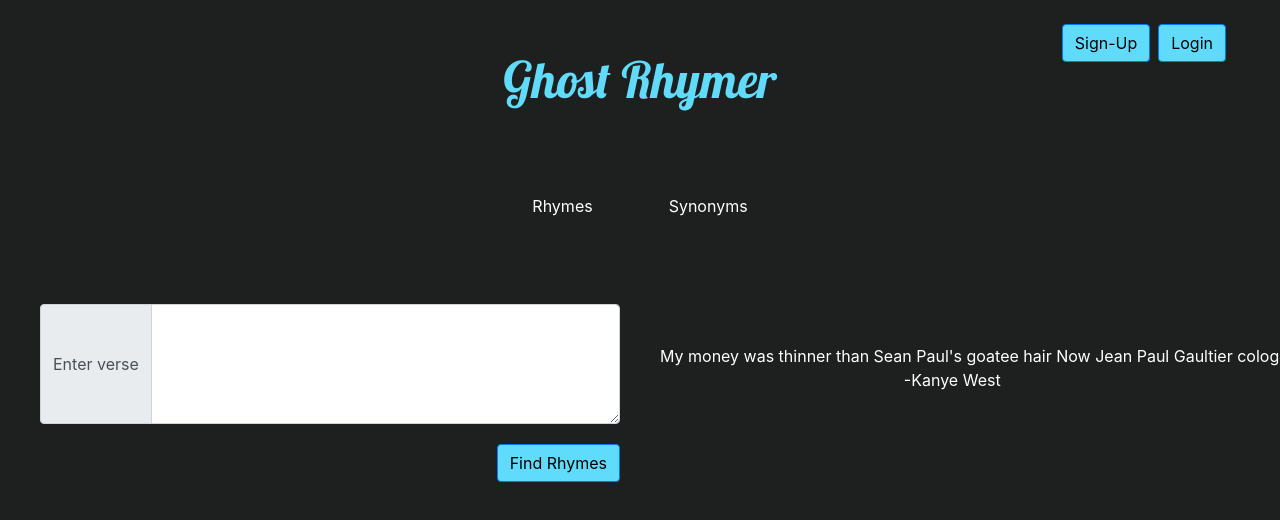
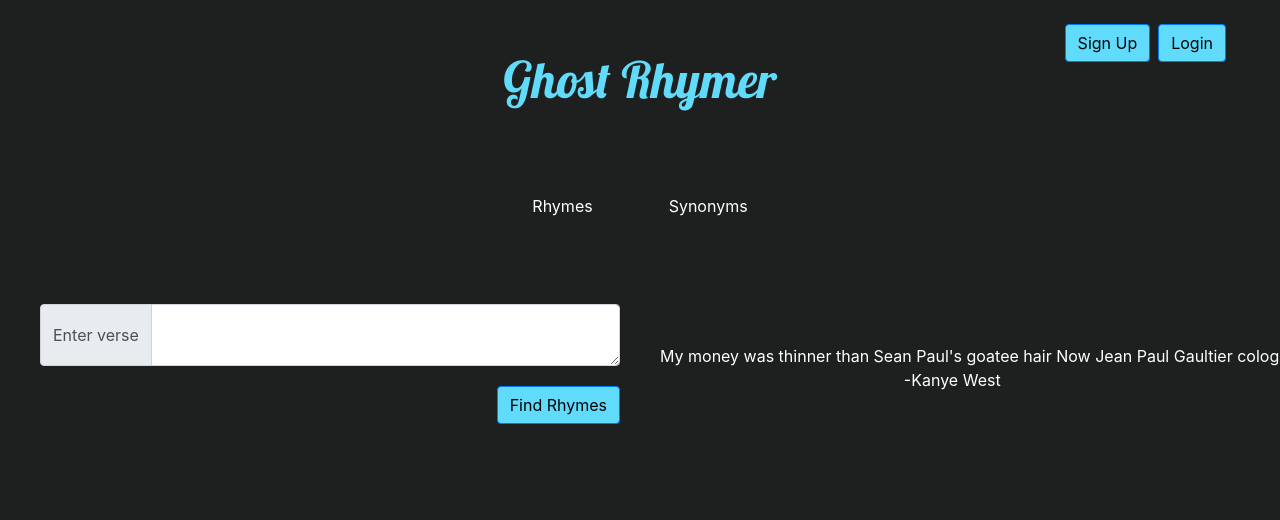
Before and after one commit to sonnannaeem/GhostRhymer, a React (Create React App) app in the folder frontend/: page / in a window 1280 px wide. Shown: the top 520 px of the page. Built offline with nearby package versions, Linux system fonts and the light colour scheme.

Commit message:
update Home.css textarea and button components
made submit button dynamically move with textarea resizing

```diff
--- a/frontend/src/components/Home.css
+++ b/frontend/src/components/Home.css
@@ -48,7 +48,7 @@
   text-align: center;
   margin: auto;
 }
-.ss {
+.user-action {
   margin-right: 50px;
   margin-top: 20px;
 }
@@ -62,10 +62,9 @@
   width: 100%;
 }
 .left-div {
-  padding: 20px;
-  float: left;
   width: 50%;
   position: relative;
+  display: inline-block;
   padding: 20px;
 }
 .right-div {
@@ -76,14 +75,9 @@
   position: relative;
   text-align: center;
 }
-p1 {
-  color: white;
-  margin: auto;
-}
-.gg {
-  position: relative;
+.submit-button {
   margin-top: 20px;
-  float: right;
+  text-align: right;
 }
 #submit {
   color: black;
--- a/frontend/src/components/Home.js
+++ b/frontend/src/components/Home.js
@@ -27,12 +27,12 @@ export default function Home() {
 
   return (
     <div>
-      <div className="ss">
+      <div className="user-action">
         <Button id="user" variant="primary" onClick={handleShowLogin}>
           Login
         </Button>
         <Button id="user" variant="primary" onClick={handleShowSignUp}>
-          Sign-Up
+          Sign Up
         </Button>
       </div>
       <Modal show={show} onHide={handleCloseSignUp}>
@@ -98,13 +98,13 @@ export default function Home() {
       </Navbar>
       <div className="button-container">
         <div className="left-div">
-          <InputGroup className="textbox">
+          <InputGroup>
             <InputGroup.Prepend>
               <InputGroup.Text>Enter verse</InputGroup.Text>
             </InputGroup.Prepend>
             <FormControl as="textarea" aria-label="With textarea" />
           </InputGroup>
-          <div className="gg">
+          <div className="submit-button">
             <Button id="submit" onClick={handleClick}>
               Find Rhymes {/*tick so it can be dynamic with selection */}
             </Button>
```
